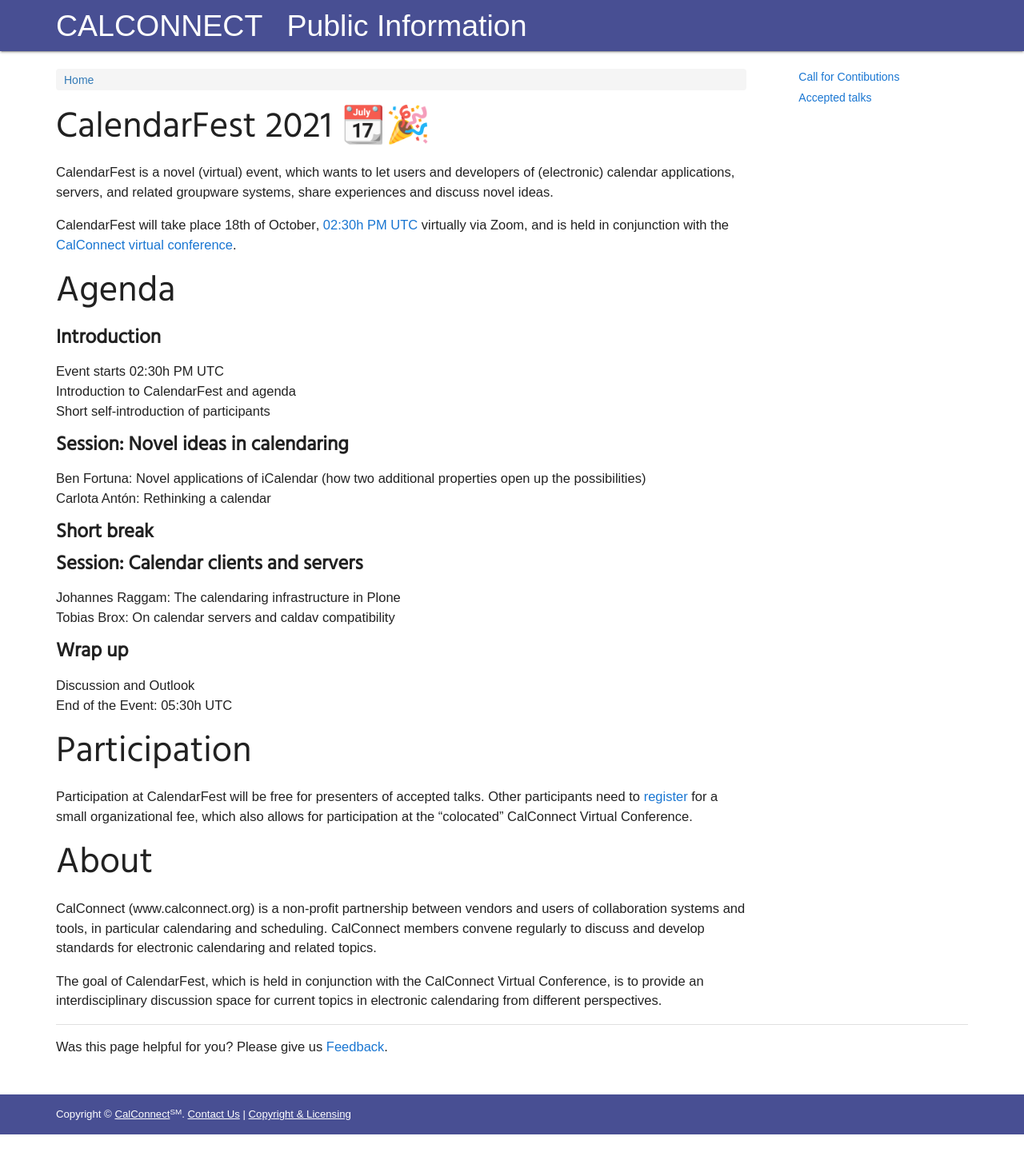
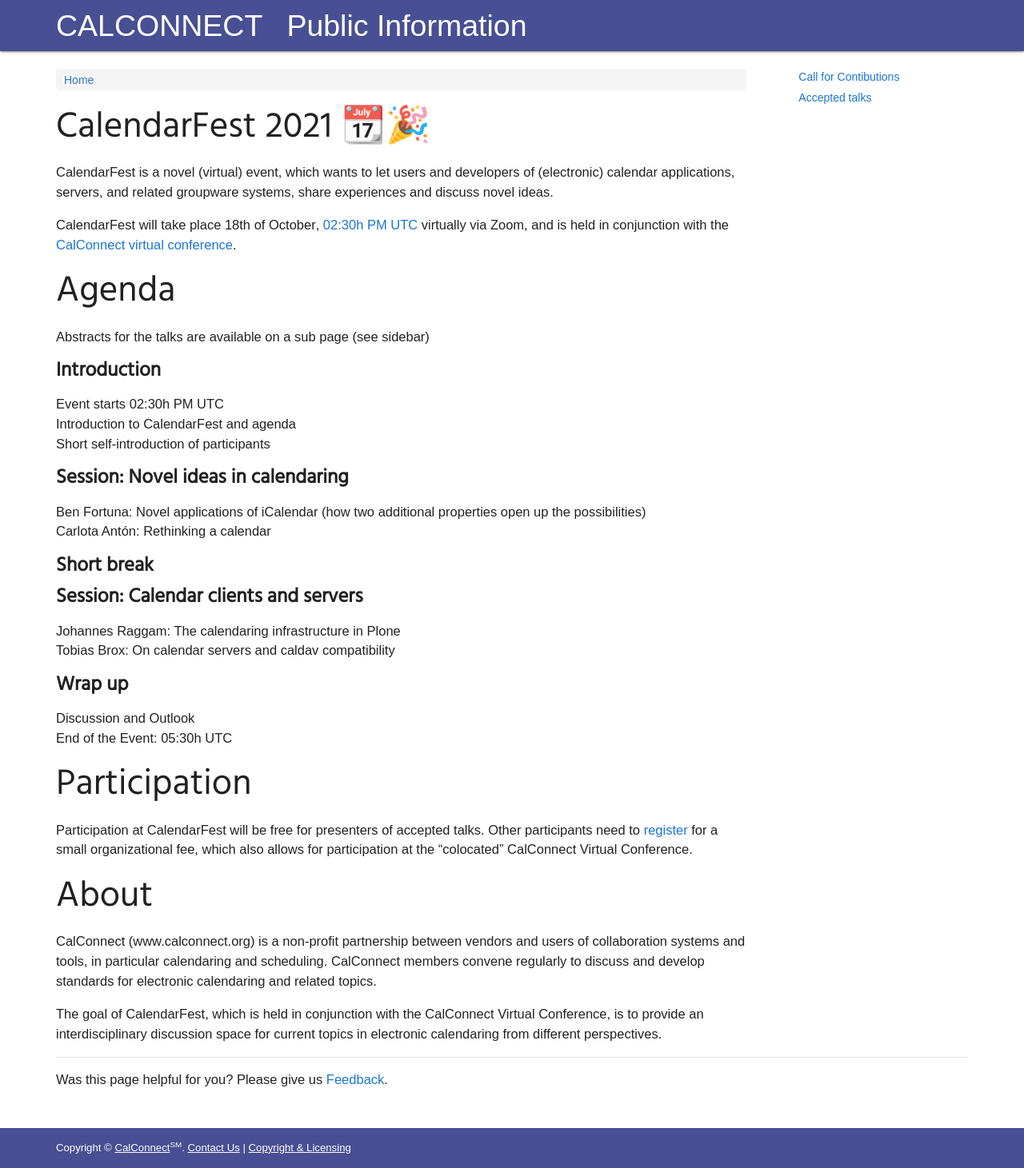
Before and after one commit to CalConnect/public, a Jekyll site: the page built from _pages/CalendarFest.md, in a window 1280 px wide. Shown: the whole page at 80% size. Built offline with Jekyll 4.4.1, drawn with Linux system fonts in a browser that asks for light colours; some web fonts are replaced; before the commit the page ends 1419 px from its top, so only the background shows below that.

Commit message:
Update CalendarFest.md

```diff
--- a/_pages/CalendarFest.md
+++ b/_pages/CalendarFest.md
@@ -13,6 +13,7 @@ CalendarFest is a novel (virtual) event, which wants to let users and developers
 CalendarFest will take place **18th of October**, [02:30h PM UTC](https://www.timeanddate.com/worldclock/fixedtime.html?msg=CalendarFest&iso=20211018T1430&p1=1440&ah=3) virtually via Zoom, and is held in conjunction with the [CalConnect virtual conference](https://www.calconnect.org/events/calconnect-virtual-conference-autumn-2021).
 
 # Agenda
+* Abstracts for the talks are available on a sub page (see sidebar)
 
 #### Introduction
 * Event starts 02:30h PM UTC
```
